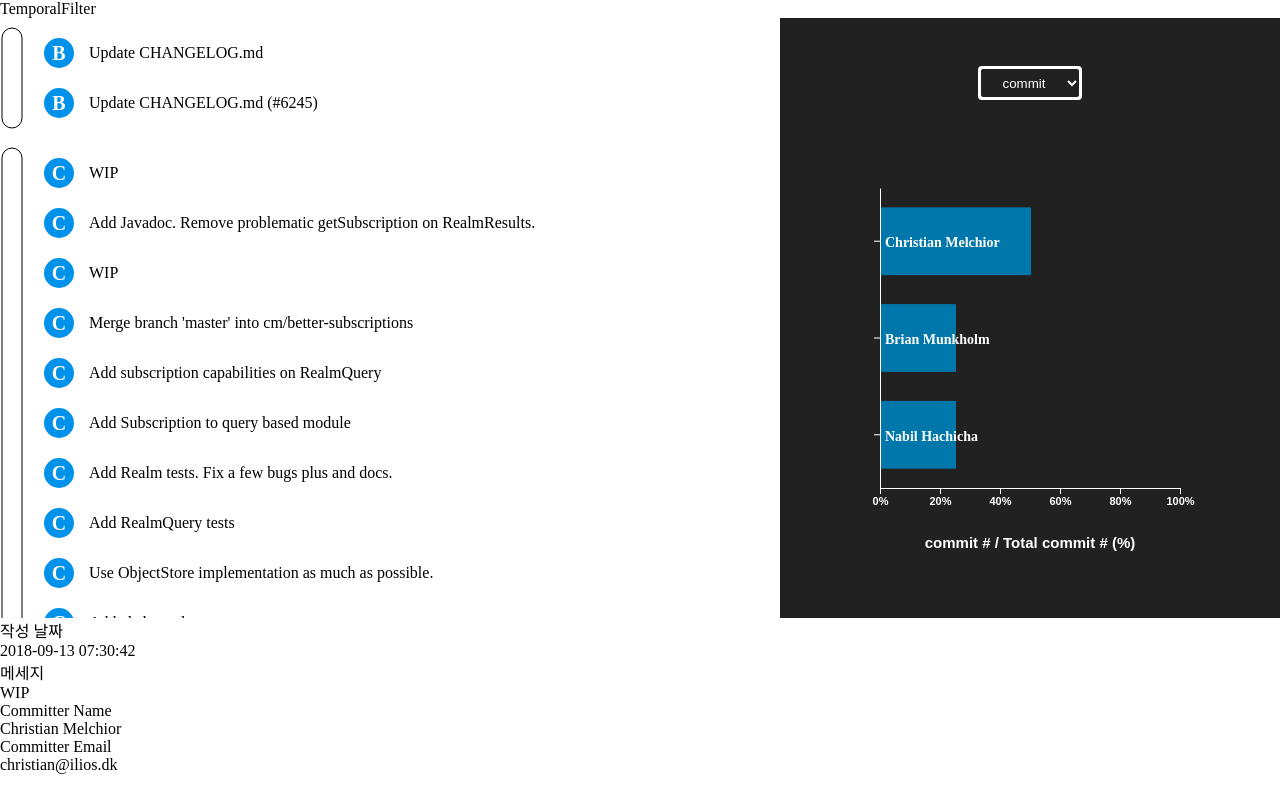
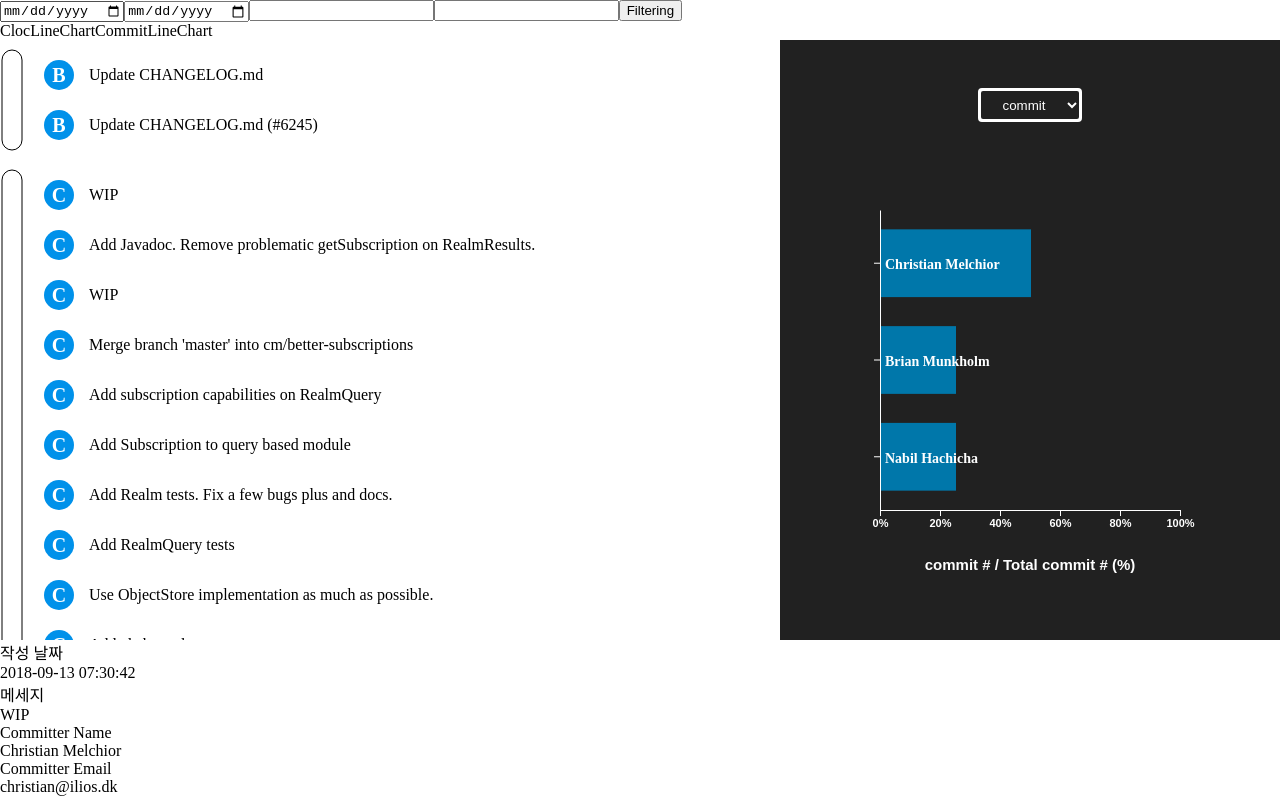
Before and after one commit to githru/githru-vscode-ext, a React (Create React App) app in the folder packages/view/: page / in a window 1280 px wide. Built offline with nearby package versions, Linux system fonts and the light colour scheme.

Commit message:
feat: add TemporalFilter file structure

```diff
--- /dev/null
+++ b/packages/view/src/components/TemporalFilter/ClocLineChart/ClocLineChart.tsx
@@ -0,0 +1,8 @@
+import type { GlobalProps } from "types/global";
+
+const ClocLineChart = ({ data }: GlobalProps) => {
+  console.log(data);
+  return <>ClocLineChart</>;
+};
+
+export default ClocLineChart;
--- /dev/null
+++ b/packages/view/src/components/TemporalFilter/ClocLineChart/index.ts
@@ -0,0 +1 @@
+export { default as ClocLineChart } from "./ClocLineChart";
--- /dev/null
+++ b/packages/view/src/components/TemporalFilter/CommitLineChart/CommitLineChart.tsx
@@ -0,0 +1,8 @@
+import type { GlobalProps } from "types/global";
+
+const CommitLineChart = ({ data }: GlobalProps) => {
+  console.log(data);
+  return <>CommitLineChart</>;
+};
+
+export default CommitLineChart;
--- /dev/null
+++ b/packages/view/src/components/TemporalFilter/CommitLineChart/index.ts
@@ -0,0 +1 @@
+export { default as CommitLineChart } from "./CommitLineChart";
--- /dev/null
+++ b/packages/view/src/components/TemporalFilter/Filter/Filter.tsx
@@ -0,0 +1,13 @@
+const Filter = () => {
+  return (
+    <form>
+      <input type="date" />
+      <input type="date" />
+      <input type="text" />
+      <input type="text" />
+      <button type="submit">Filtering</button>
+    </form>
+  );
+};
+
+export default Filter;
--- /dev/null
+++ b/packages/view/src/components/TemporalFilter/Filter/index.ts
@@ -0,0 +1 @@
+export { default as Filter } from "./Filter";
--- a/packages/view/src/components/TemporalFilter/TemporalFilter.tsx
+++ b/packages/view/src/components/TemporalFilter/TemporalFilter.tsx
@@ -1,10 +1,20 @@
-import type { GlobalProps } from "types";
+import type { GlobalProps } from "types/global";
+
+import { ClocLineChart } from "./ClocLineChart";
+import { CommitLineChart } from "./CommitLineChart";
+import { Filter } from "./Filter";
 
 const TemporalFilter = ({ data }: GlobalProps) => {
-  if (!data) {
-    console.log(data);
-  }
-  return <div className="temporal-filter">TemporalFilter</div>;
+  console.log(data);
+  const refinedData = data; // 정제해야하는 데이터
+
+  return (
+    <>
+      <Filter />
+      <ClocLineChart data={refinedData} />
+      <CommitLineChart data={refinedData} />
+    </>
+  );
 };
 
 export default TemporalFilter;
```
